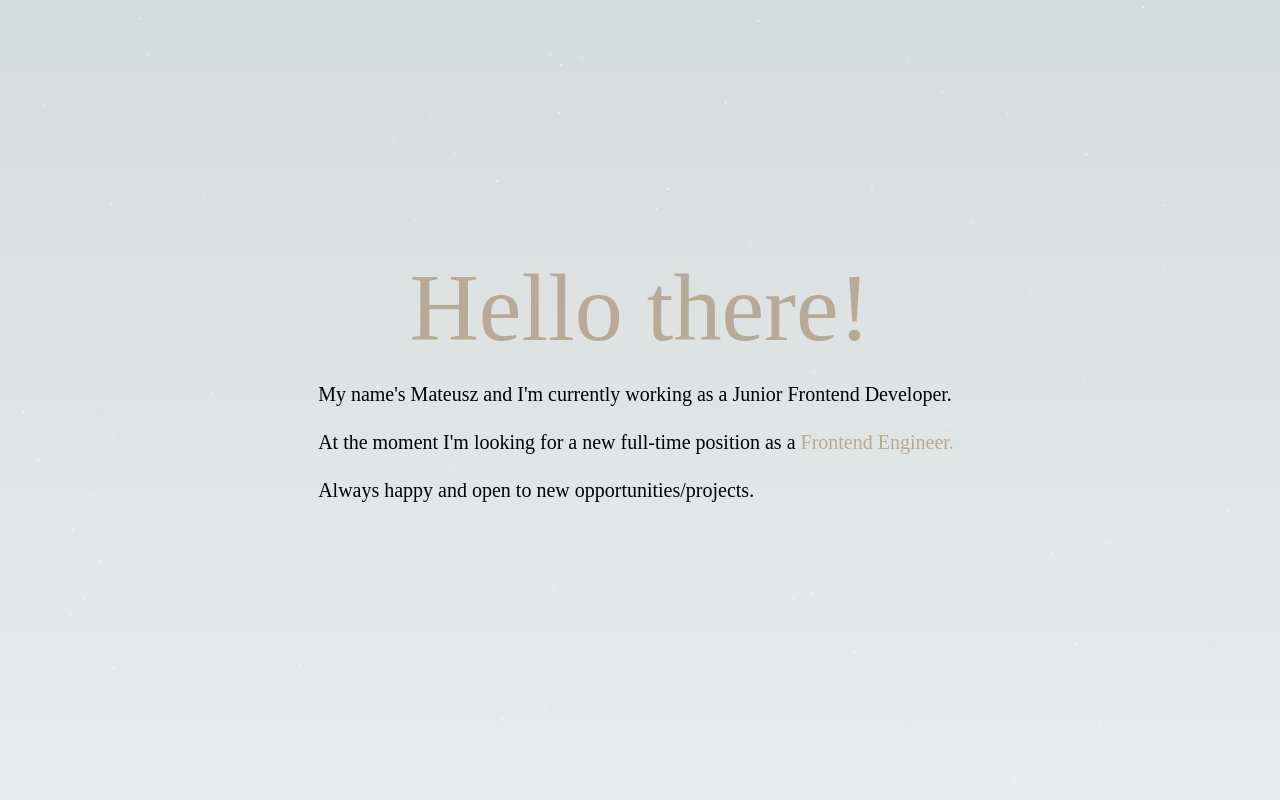
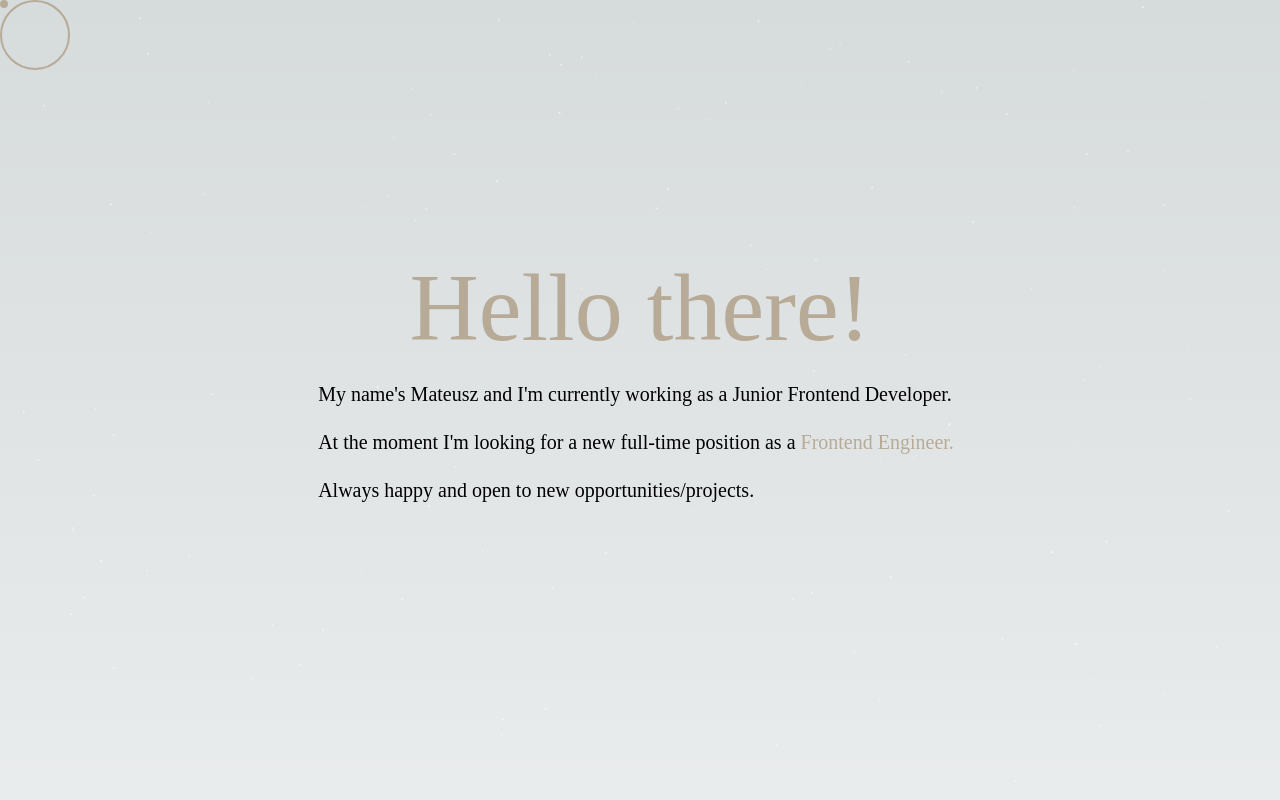
Before and after one commit to m-dombkowski/Portfolio-website, a Next.js app: page / in a window 1280 px wide. Shown: the top 800 px of the page. Built offline with nearby package versions, Linux system fonts and the light colour scheme.

Commit message:
ui/docs: ui - added cursor "indicators" that are following it around screen docs - removed unused import

```diff
--- a/src/app/layout.tsx
+++ b/src/app/layout.tsx
@@ -2,7 +2,6 @@ import type { Metadata } from "next";
 import { Inter } from "next/font/google";
 import "./globals.css";
 import SmoothScroll from "./components/smooth-scroll/smooth-scroll";
-import localFont from "next/font/local";
 import "cal-sans";
 
 const inter = Inter({ subsets: ["latin"] });
--- a/src/app/page.tsx
+++ b/src/app/page.tsx
@@ -12,12 +12,15 @@ import {
   slideUpThird,
 } from "./home/anim";
 import { useRef } from "react";
+import Cursor from "./ui/cursor";
 
 export default function Home() {
   const descContainer = useRef<HTMLDivElement>(null);
   const isInView = useInView(descContainer);
 
   return (
+    <>
+      <Cursor />
       <main
         style={{
           backgroundImage: `url(${galaxy.src})`,
@@ -93,5 +96,6 @@ export default function Home() {
           <Navigation />
         </motion.div>
       </main>
+    </>
   );
 }
--- /dev/null
+++ b/src/app/ui/cursor.tsx
@@ -0,0 +1,60 @@
+import { motion, motionValue, useMotionValue, useSpring } from "framer-motion";
+import { useEffect } from "react";
+export default function Cursor() {
+  const innerSize = 8;
+  const outerSize = 70;
+
+  const mouseInner = {
+    x: useMotionValue(0),
+    y: useMotionValue(0),
+  };
+
+  const mouseOuter = {
+    x: useMotionValue(0),
+    y: useMotionValue(0),
+  };
+  const smoothInnerOptions = { damping: 20, stiffnes: 300, mass: 0.5 };
+  const smoothOuterOptions = { damping: 30, stiffnes: 300, mass: 1 };
+
+  const smoothInnerMouse = {
+    x: useSpring(mouseInner.x, smoothInnerOptions),
+    y: useSpring(mouseInner.y, smoothInnerOptions),
+  };
+  const smoothOuterMouse = {
+    x: useSpring(mouseOuter.x, smoothOuterOptions),
+    y: useSpring(mouseOuter.y, smoothOuterOptions),
+  };
+
+  const manageInnerMouseMove = (event: MouseEvent) => {
+    const { clientX, clientY } = event;
+    mouseInner.x.set(clientX - innerSize / 2);
+    mouseInner.y.set(clientY - innerSize / 2);
+  };
+  const manageOuterMouseMove = (event: MouseEvent) => {
+    const { clientX, clientY } = event;
+    mouseOuter.x.set(clientX - outerSize / 2);
+    mouseOuter.y.set(clientY - outerSize / 2);
+  };
+
+  useEffect(() => {
+    window.addEventListener("mousemove", manageInnerMouseMove);
+    return () => window.removeEventListener("mousemove", manageInnerMouseMove);
+  });
+  useEffect(() => {
+    window.addEventListener("mousemove", manageOuterMouseMove);
+    return () => window.removeEventListener("mousemove", manageOuterMouseMove);
+  });
+
+  return (
+    <>
+      <motion.div
+        style={{ left: smoothInnerMouse.x, top: smoothInnerMouse.y }}
+        className="w-[8px] h-[8px] bg-light-brown fixed rounded-full z-[100] pointer-events-none"
+      ></motion.div>
+      <motion.div
+        style={{ left: smoothOuterMouse.x, top: smoothOuterMouse.y }}
+        className="w-[70px] h-[70px] border-solid border-2 border-light-brown fixed rounded-full z-[100] pointer-events-none"
+      ></motion.div>
+    </>
+  );
+}
```
Lines whose indentation alone changed are shown as unchanged.
